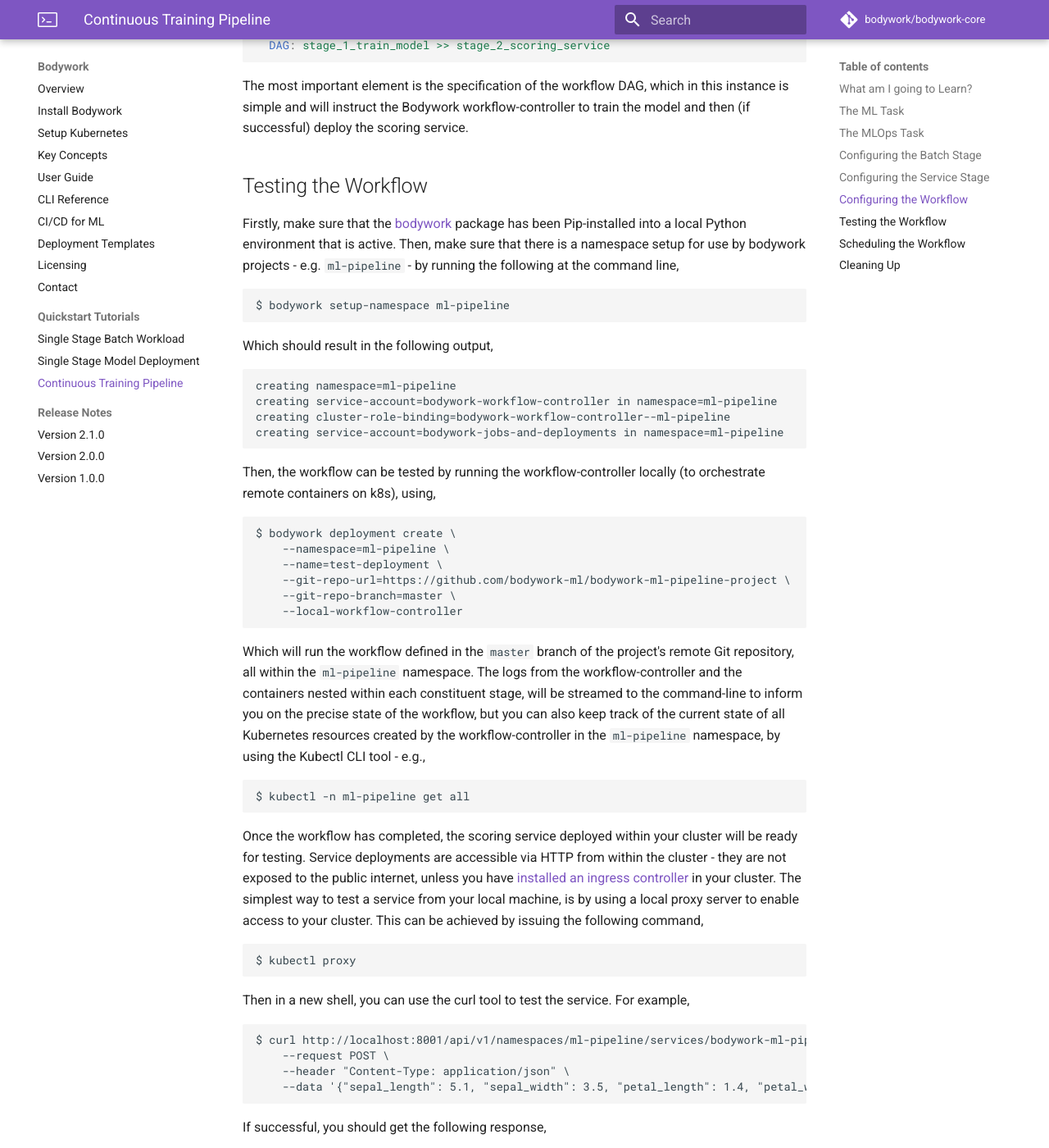
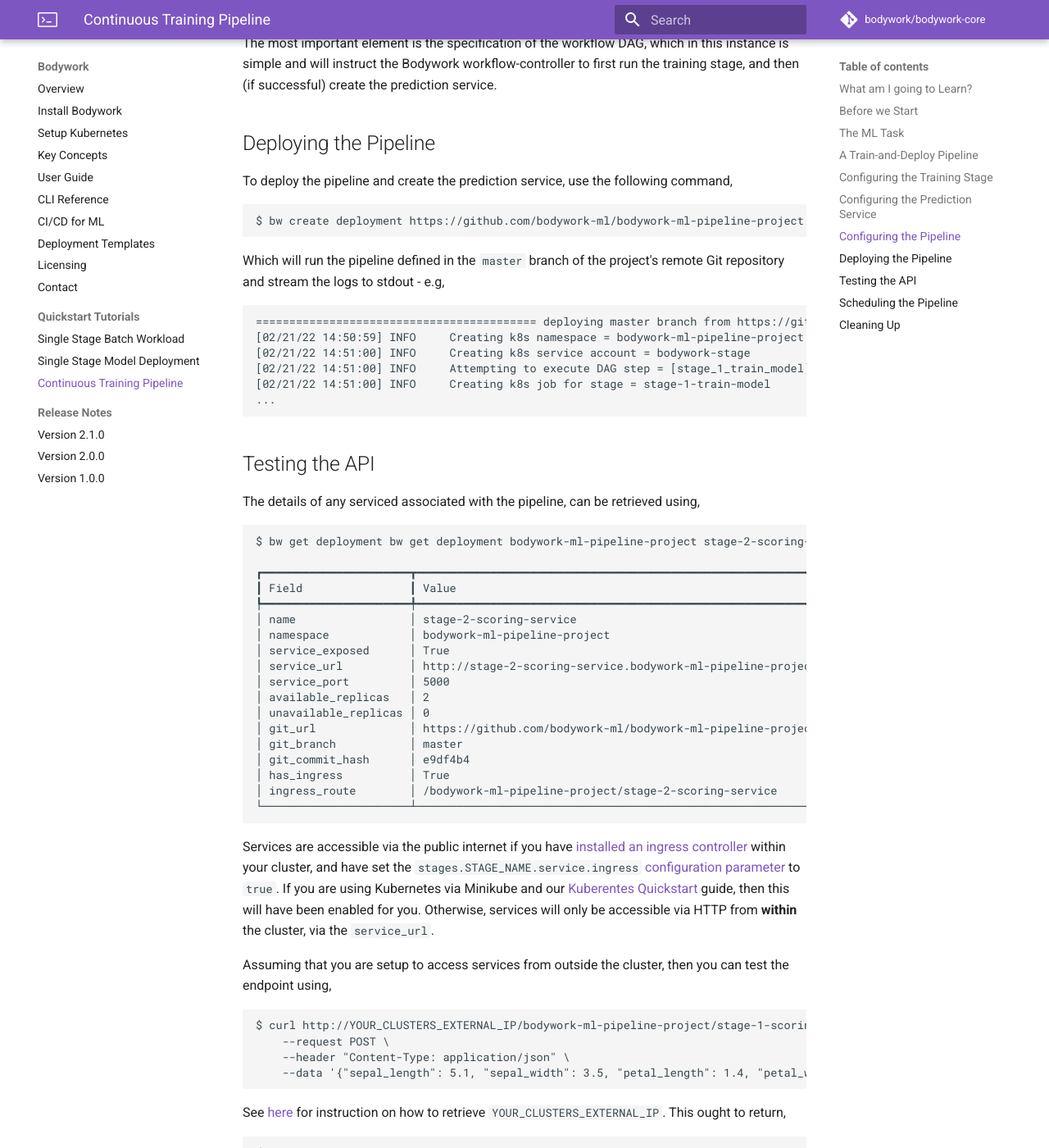
Before and after one commit to bodywork-ml/bodywork-docs, an MkDocs documentation site: the page built from docs/quickstart_ml_pipeline.md, in a window 1280 px wide and 1400 px high, scrolled down 6771 px. Shown: the whole window at 82% size. Built offline with MkDocs 1.6.1 and Material for MkDocs 9.7.7, drawn with Linux system fonts in a browser that asks for light colours; comment, search, counter and statistics services are not loaded; some of the changed text lies outside the part shown.

Commit message:
Modify quickstart tutorials.

````diff
--- a/docs/quickstart_ml_pipeline.md
+++ b/docs/quickstart_ml_pipeline.md
@@ -2,33 +2,32 @@
 
 ![deploy ML pipeline](images/ml_pipeline.png)
 
-This tutorial builds upon concepts introduced in the [Batch Job](quickstart_batch_job.md) and [Serve Model](quickstart_serve_model.md) quickstart tutorials. It demonstrates how multi-stage ML pipelines can be deployed using Bodywork.
+## What am I going to Learn?
 
-This tutorial refers to files within a Bodywork project hosted on GitHub - check it out [here](https://github.com/bodywork-ml/bodywork-ml-pipeline-project). If you want to execute the examples, you will need to have setup [access to a Kubernetes cluster](index.md#prerequisites) and [installed bodywork](installation.md) on your local machine.
+* How to develop a two stage pipeline that will train a model and then create a prediction service to exposes the model via a REST API.
+* How to deploy the pipeline to [Kubernetes](https://kubernetes.io/) using [GitHub](https://github.com/) and [Bodywork](https://bodywork.readthedocs.io/en/latest/).
+* How to schedule the pipeline to run on a schedule, so that the model is periodically re-trained and re-deployed, without the manual intervention of an ML engineer.
+
+## Before we Start
+
+This tutorial refers to files within a Bodywork template project hosted on GitHub - check it out [here](https://github.com/bodywork-ml/bodywork-ml-pipeline-project). If you want to run the examples you will need to [install Bodywork](installation.md) on your machine and setup access to Kubernetes (see the [Kubernetes Quickstart](index.md#prerequisites) for help  with this).
+
+This tutorial builds upon concepts introduced in the [Batch Workload](quickstart_batch_job.md) and [Model Deployment](quickstart_serve_model.md) quickstart tutorials. It demonstrates how multi-stage ML pipelines can be deployed with Bodywork.
 
 We **strongly** recommend that you find five minutes to read about the [key concepts](key_concepts.md) that Bodywork is built upon, before beginning to work-through the examples below.
 
 !!! info "Working with private repositories"
-    If you've cloned the example project into a private repository and intend to use it for this tutorial, then you will need to follow the necessary configuration steps detailed [here](user_guide.md#working-with-private-git-repositories-using-ssh).
-
-## What am I going to Learn?
-
-* How to map a solution to a ML task within a Jupyter notebook, into two Python modules: one for training a model and one for serving the trained model via a REST API endpoint.
-* How to execute the `train` and `deploy` modules (a simple ML pipeline), remotely on a [Kubernetes](https://kubernetes.io/) cluster, using [GitHub](https://github.com/) and [Bodywork](https://bodywork.readthedocs.io/en/latest/).
-* How to test the REST API service that has been deployed to Kubernetes.
-* How to run the pipeline on a schedule, so that the model is periodically re-trained and then re-deployed, without the manual intervention of an ML engineer.
+    If you've cloned the example project into a private repository and intend to use this when following this tutorial, then you will need to be aware of the additional steps detailed [here](user_guide.md#private-git-repositories).
 
 ## The ML Task
 
-The ML problem we have chosen to use for this example, is the classification of iris plants into one of their three sub-species, given their physical dimensions. It uses the [iris plants dataset](https://scikit-learn.org/stable/datasets/index.html#iris-dataset) and is an example of a multi-class classification task.
+The ML problem we have chosen to use for this example, is the classification of iris plants into one of their three sub-species, given their physical dimensions. It uses the infamous [iris plants dataset](https://scikit-learn.org/stable/datasets/index.html#iris-dataset) and is an example of a multi-class classification task.
 
-The Jupyter notebook titled [ml_prototype_work.ipynb](https://github.com/bodywork-ml/bodywork-ml-pipeline-project/blob/master/notebooks/ml_prototype_work.ipynb), documents the trivial ML workflow used to arrive at a proposed solution to this task. It trains a Decision Tree classifier and persists the trained model to cloud storage. Take five minutes to read through it.
+The Jupyter notebook titled [ml_prototype_work.ipynb](https://github.com/bodywork-ml/bodywork-ml-pipeline-project/blob/master/notebooks/ml_prototype_work.ipynb), documents the trivial ML workflow used to arrive at a proposed solution to this task. It trains a Decision Tree classifier and persists the trained model to cloud storage (an AWS bucket). Take five minutes to read through it.
 
-## The MLOps Task
+## A Train-and-Deploy Pipeline
 
-Now that we have developed a solution to our chosen ML task, how do we get it into production - i.e. how can we split the Jupyter notebook into a 'train-model' stage that persists a trained model to cloud storage, and a separate 'deploy-scoring-service' stage that will load the persisted model and start a web service to expose a model-scoring API?
-
-The Bodywork project for this multi-stage workflow is packaged as a [GitHub repository](https://github.com/bodywork-ml/bodywork-ml-pipeline-project), and is structured as follows,
+The two stage train-and-deploy pipeline is packaged as a [GitHub repository](https://github.com/bodywork-ml/bodywork-ml-pipeline-project), and is structured as follows,
 
 ```text
 root/
@@ -40,14 +39,16 @@ root/
  |-- bodywork.yaml
 ```
 
-All of the configuration for this deployment is held within the `bodywork.yaml` file, whose contents are reproduced below.
+All of the configuration for this deployment is held within `bodywork.yaml`, whose contents are reproduced below.
 
 ```yaml
 version: "1.0"
+
 project:
   name: bodywork-ml-pipeline-project
   docker_image: bodyworkml/bodywork-core:latest
   DAG: stage_1_train_model >> stage_2_scoring_service
+
 stages:
   stage_1_train_model:
     executable_module_path: pipeline/train_model.py
@@ -61,6 +62,7 @@ stages:
     batch:
       max_completion_time_seconds: 30
       retries: 2
+
   stage_2_scoring_service:
     executable_module_path: pipeline/serve_model.py
     requirements:
@@ -75,13 +77,14 @@ stages:
       replicas: 2
       port: 5000
       ingress: true
+
 logging:
   log_level: INFO
 ```
 
 The remainder of this tutorial is concerned with explaining how the configuration within `bodywork.yaml` is used to deploy the pipeline, as defined within the `train_model.py` and `serve_model.py` Python modules.
 
-## Configuring the Batch Stage
+## Configuring the Training Stage
 
 The `stages.stage_1_train_model.executable_module_path` points to the executable Python module - `train_model.py` - that defines what will happen when the `stage_1_train_model` (batch) stage is executed, within a pre-built [Bodywork container](https://hub.docker.com/repository/docker/bodyworkml/bodywork-core). This module contains the code required to:
 
@@ -144,7 +147,7 @@ scikit-learn==0.23.2
 * `pandas` - for manipulating the raw data; and,
 * `scikit-learn` - for training the model.
 
-Finally, the remaining parameters in `stages.stage_1_train_model` section of the `bodywork.yaml` file allow us to configure the remaining key parameters for the stage,
+Finally, the remaining parameters in `stages.stage_1_train_model` section of `bodywork.yaml` allow us to configure the remaining key parameters for the stage,
 
 ```yaml
 stage_1_train_model:
@@ -163,14 +166,14 @@ stage_1_train_model:
 
 From which it is clear to see that we have specified that this stage is a batch stage (as opposed to a service-deployment), together with an estimate of the CPU and memory resources to request from the Kubernetes cluster, how long to wait and how many times to retry, etc.
 
-## Configuring the Service Stage
+## Configuring the Prediction Service
 
 The `stages.stage_2_scoring_service.executable_module_path` parameter points to the executable Python module - `serve_model.py` - that defines what will happen when the `stage_2_scoring_service` (service) stage is executed, within a pre-built Bodywork container. This module contains the code required to:
 
 1. load the model trained in `stage_1_train_model` and persisted to cloud storage; and,
-2. start a Flask service to score instances (or rows) of data, sent as JSON to a REST API.
+2. start a Flask service to score instances (or rows) of data, sent as JSON to the API endpoing.
 
-We have chosen to use the [Flask](https://flask.palletsprojects.com/en/1.1.x/) framework with which to engineer our REST API server. The use of Flask is **not** a requirement and you are free to use different frameworks - e.g. [FastAPI](https://fastapi.tiangolo.com).
+We chose to develop the prediction service using [Flask](https://flask.palletsprojects.com/en/1.1.x/), but this is **not** a requirement in any way and you are free to use any frameworks you like - e.g., [FastAPI](https://fastapi.tiangolo.com).
 
 The contents of `serve_model.py` defines the REST API server and can be summarised as,
 
@@ -211,7 +214,7 @@ if __name__ == '__main__':
     app.run(host='0.0.0.0', port=5000)
 ```
 
-We recommend that you spend five minutes familiarising yourself with the full contents of [serve_model.py](https://github.com/bodywork-ml/bodywork-ml-pipeline-project/blob/master/pipeline/serve_model.py). When Bodywork runs the stage, it will start the server defined by `app` and expose the `/iris/v1/score` route that is being handled by `score()`. Note, that this process has no scheduled end and the stage will be kept up-and-running until it is re-deployed or [deleted](user_guide.md#deleting-redundant-service-deployments).
+We recommend that you spend five minutes familiarising yourself with the full contents of [serve_model.py](https://github.com/bodywork-ml/bodywork-ml-pipeline-project/blob/master/pipeline/serve_model.py). When Bodywork runs the stage, it will start the server defined by `app` and expose the `/iris/v1/score` route that is being handled by `score()`. Note, that this process has no scheduled end and the stage will be kept up-and-running until it is re-deployed or [deleted](user_guide.md#deleting-services).
 
 The `stages.stage_2_scoring_service.requirements` parameter in the `bodywork.yaml` file lists the 3rd party Python packages that will be Pip-installed on the pre-built Bodywork container, as required to run the `serve_model.py` module. In this example we have,
 
@@ -226,7 +229,7 @@ scikit-learn==0.23.2
 * `joblib` - for loading the persisted model;
 * `numpy` & `scikit-learn` - for working with the ML model.
 
-Finally, the remaining parameters in `stages.stage_2_scoring_service` section of the `bodywork.yaml` file allow us to configure the remaining key parameters for the stage,
+Finally, the remaining parameters in `stages.stage_2_scoring_service` section of `bodywork.yaml` allow us to configure the remaining key parameters for the stage,
 
 ```yaml
 stage_2_scoring_service:
@@ -245,11 +248,11 @@ stage_2_scoring_service:
     ingress: true
 ```
 
-From which it is clear to see that we have specified that this stage is a service (deployment) stage (as opposed to a batch stage), together with an estimate of the CPU and memory resources to request from the Kubernetes cluster, how long to wait for the service to start-up and be 'ready', which port to expose, to create a path to the service from an externally-facing ingress controller (if present in the cluster), and how many instances (or replicas) of the server should be created to stand-behind the cluster-service.
+From which it is clear to see that we have specified that this stage will create a service (as opposed to run a batch job), together with an estimate of the CPU and memory resources to request from the Kubernetes cluster, how long to wait for the service to start-up and be 'ready', which port to expose, to create a path to the service from an externally-facing ingress controller (if present in the cluster), and how many instances (or replicas) of the server should be created to stand-behind the cluster-service.
 
-## Configuring the Workflow
+## Configuring the Pipeline
 
-The `project` section of the `bodywork.yaml` file contains the configuration for the whole workflow - a workflow being a collection of stages, run in a specific order, that can be represented by a Directed Acyclic Graph (or DAG).
+The `project` section of `bodywork.yaml` contains the configuration for the pipeline,
 
 ```yaml
 project:
@@ -258,58 +261,64 @@ project:
   DAG: stage_1_train_model >> stage_2_scoring_service
 ```
 
-The most important element is the specification of the workflow DAG, which in this instance is simple and will instruct the Bodywork workflow-controller to train the model and then (if successful) deploy the scoring service.
+The most important element is the specification of the workflow DAG, which in this instance is simple and will instruct the Bodywork workflow-controller to first run the training stage, and then (if successful) create the prediction service.
 
-## Testing the Workflow
+## Deploying the Pipeline
 
-Firstly, make sure that the [bodywork](https://pypi.org/project/bodywork/) package has been Pip-installed into a local Python environment that is active. Then, make sure that there is a namespace setup for use by bodywork projects - e.g. `ml-pipeline` - by running the following at the command line,
+To deploy the pipeline and create the prediction service, use the following command,
 
 ```text
-$ bodywork setup-namespace ml-pipeline
+$ bw create deployment https://github.com/bodywork-ml/bodywork-ml-pipeline-project master
 ```
 
-Which should result in the following output,
+Which will run the pipeline defined in the `master` branch of the project's remote Git repository and stream the logs to stdout - e.g,
 
 ```text
-creating namespace=ml-pipeline
-creating service-account=bodywork-workflow-controller in namespace=ml-pipeline
-creating cluster-role-binding=bodywork-workflow-controller--ml-pipeline
-creating service-account=bodywork-jobs-and-deployments in namespace=ml-pipeline
+========================================== deploying master branch from https://github.com/bodywork-ml/bodywork-ml-pipeline-project ===========================================
+[02/21/22 14:50:59] INFO     Creating k8s namespace = bodywork-ml-pipeline-project
+[02/21/22 14:51:00] INFO     Creating k8s service account = bodywork-stage
+[02/21/22 14:51:00] INFO     Attempting to execute DAG step = [stage_1_train_model]
+[02/21/22 14:51:00] INFO     Creating k8s job for stage = stage-1-train-model
+...
 ```
 
-Then, the workflow can be tested by running the workflow-controller locally (to orchestrate remote containers on k8s), using,
+## Testing the API
+
+The details of any serviced associated with the pipeline, can be retrieved using,
 
 ```text
-$ bodywork deployment create \
-    --namespace=ml-pipeline \
-    --name=test-deployment \
-    --git-repo-url=https://github.com/bodywork-ml/bodywork-ml-pipeline-project \
-    --git-repo-branch=master \
-    --local-workflow-controller
+$ bw get deployment bw get deployment bodywork-ml-pipeline-project stage-2-scoring-service
+
+┏━━━━━━━━━━━━━━━━━━━━━━┳━━━━━━━━━━━━━━━━━━━━━━━━━━━━━━━━━━━━━━━━━━━━━━━━━━━━━━━━━━━━━━━━━━━━━━━━━━━━━━━┓
+┃ Field                ┃ Value                                                                         ┃
+┡━━━━━━━━━━━━━━━━━━━━━━╇━━━━━━━━━━━━━━━━━━━━━━━━━━━━━━━━━━━━━━━━━━━━━━━━━━━━━━━━━━━━━━━━━━━━━━━━━━━━━━━┩
+│ name                 │ stage-2-scoring-service                                                       │
+│ namespace            │ bodywork-ml-pipeline-project                                                  │
+│ service_exposed      │ True                                                                          │
+│ service_url          │ http://stage-2-scoring-service.bodywork-ml-pipeline-project.svc.cluster.local │
+│ service_port         │ 5000                                                                          │
+│ available_replicas   │ 2                                                                             │
+│ unavailable_replicas │ 0                                                                             │
+│ git_url              │ https://github.com/bodywork-ml/bodywork-ml-pipeline-project                   │
+│ git_branch           │ master                                                                        │
+│ git_commit_hash      │ e9df4b4                                                                       │
+│ has_ingress          │ True                                                                          │
+│ ingress_route        │ /bodywork-ml-pipeline-project/stage-2-scoring-service                         │
+└──────────────────────┴───────────────────────────────────────────────────────────────────────────────┘
 ```
 
-Which will run the workflow defined in the `master` branch of the project's remote Git repository, all within the `ml-pipeline` namespace. The logs from the workflow-controller and the containers nested within each constituent stage, will be streamed to the command-line to inform you on the precise state of the workflow, but you can also keep track of the current state of all Kubernetes resources created by the workflow-controller in the `ml-pipeline` namespace, by using the Kubectl CLI tool - e.g.,
+Services are accessible via the public internet if you have [installed an ingress controller](kubernetes.md#installing-nginx) within your cluster, and have set the `stages.STAGE_NAME.service.ingress` [configuration parameter](#service-deployment-stages) to `true`. If you are using Kubernetes via Minikube and our [Kuberentes Quickstart](kubernetes.md#quickstart) guide, then this will have been enabled for you. Otherwise, services will only be accessible via HTTP from **within** the cluster, via the `service_url`.
+
+Assuming that you are setup to access services from outside the cluster, then you can test the endpoint using,
 
 ```text
-$ kubectl -n ml-pipeline get all
-```
-
-Once the workflow has completed, the scoring service deployed within your cluster will be ready for testing. Service deployments are accessible via HTTP from within the cluster - they are not exposed to the public internet, unless you have [installed an ingress controller](kubernetes.md#configuring-ingress) in your cluster. The simplest way to test a service from your local machine, is by using a local proxy server to enable access to your cluster. This can be achieved by issuing the following command,
-
-```text
-$ kubectl proxy
-```
-
-Then in a new shell, you can use the curl tool to test the service. For example,
-
-```text
-$ curl http://localhost:8001/api/v1/namespaces/ml-pipeline/services/bodywork-ml-pipeline-project--stage-2-scoring-service/proxy/iris/v1/score \
+$ curl http://YOUR_CLUSTERS_EXTERNAL_IP/bodywork-ml-pipeline-project/stage-1-scoring-service/iris/v1/score \
     --request POST \
     --header "Content-Type: application/json" \
     --data '{"sepal_length": 5.1, "sepal_width": 3.5, "petal_length": 1.4, "petal_width": 0.2}'
 ```
 
-If successful, you should get the following response,
+See [here](kubernetes.md#connecting-to-the-cluster) for instruction on how to retrieve `YOUR_CLUSTERS_EXTERNAL_IP`. This ought to return,
 
 ```json
 {
@@ -319,60 +328,52 @@ If successful, you should get the following response,
 }
 ```
 
-If an ingress controller is operational in your cluster, then the service can be tested via the public internet using,
+According to how the payload has been defined in the `stage_2_scoring_service/serve_model.py` module.
+
+## Scheduling the Pipeline
+
+If you're happy with the results of this test deployment, you can then schedule the pipeline to run on the cluster, on a schedule. For example, to setup the the workflow to run every day at midnight, use the following command,
 
 ```text
-$ curl http://YOUR_CLUSTERS_EXTERNAL_IP/ml-pipeline/bodywork-ml-pipeline-project--stage-2-scoring-service/iris/v1/score \
-    --request POST \
-    --header "Content-Type: application/json" \
-    --data '{"sepal_length": 5.1, "sepal_width": 3.5, "petal_length": 1.4, "petal_width": 0.2}'
+$ bw create cronjob https://github.com/bodywork-ml/bodywork-ml-pipeline-project master \
+    --name daily \
+    --schedule "0 * * * *" \
+    --retries 2
 ```
 
-See [here](kubernetes.md#connecting-to-the-cluster) for instruction on how to retrieve `YOUR_CLUSTERS_EXTERNAL_IP`.
+Each scheduled pipeline execution will attempt to run the pipeline - i.e., retraining the model and updating the prediction service - as defined by the state of this repository's `master` branch at the time of execution.
 
-## Scheduling the Workflow
-
-If you're happy with the test results, then you can schedule the workflow-controller to operate remotely on the cluster as a Kubernetes cronjob. To setup the the workflow to run every hour, for example, use the following command,
+To get the execution history for this cronjob use,
 
 ```text
-$ bodywork cronjob create \
-    --namespace=ml-pipeline \
-    --name=ml-pipeline \
-    --schedule="* 0 * * *" \
-    --git-repo-url=https://github.com/bodywork-ml/bodywork-ml-pipeline-project \
-    --git-repo-branch=master \
-    --retries=2
-```
-
-Each scheduled workflow will attempt to re-run the workflow, end-to-end, as defined by the state of this repository's `master` branch at the time of execution - performing rolling-updates to service-deployments and automatic roll-backs in the event of failure.
-
-To get the execution history for all `ml-pipeline` jobs use,
-
-```text
-$ bodywork cronjob history \
-    --namespace=ml-pipeline \
-    --name=ml-pipeline
+$ bw get cronjob daily --history
 ```
 
 Which should return output along the lines of,
 
 ```text
-JOB_NAME                                START_TIME                    COMPLETION_TIME               ACTIVE      SUCCEEDED       FAILED
-ml-pipeline-1605214260          2020-11-12 20:51:04+00:00     2020-11-12 20:52:34+00:00     0           1               0
+       workflow job = daily-1645446900
+┏━━━━━━━━━━━━━━━━━┳━━━━━━━━━━━━━━━━━━━━━━━━━━━┓
+┃ Field           ┃ Value                     ┃
+┡━━━━━━━━━━━━━━━━━╇━━━━━━━━━━━━━━━━━━━━━━━━━━━┩
+│ start_time      │ 2022-02-21 12:35:06+00:00 │
+│ completion_time │ 2022-02-21 12:39:32+01:03 │
+│ active          │ False                     │
+│ succeeded       │ True                      │
+│ failed          │ False                     │
+└─────────────────┴───────────────────────────┘
 ```
 
 Then to stream the logs from any given cronjob run (e.g. to debug and/or monitor for errors), use,
 
 ```text
-$ bodywork cronjob logs \
-    --namespace=ml-pipeline \
-    --name=ml-pipeline-1605214260
+$ bw get cronjobs daily --logs hourly-1645446900
 ```
 
 ## Cleaning Up
 
-To clean-up the deployment in its entirety, delete the namespace using kubectl - e.g. by running,
+To tear-down the prediction service created by the pipeline you can use,
 
 ```text
-$ kubectl delete ns ml-pipeline
+$ bw delete deployment bodywork-ml-pipeline-project
 ```
--- a/docs/quickstart_serve_model.md
+++ b/docs/quickstart_serve_model.md
@@ -36,7 +36,7 @@ We have added the pre-trained model to the project's Git repository for convenie
 
 ## Configuring the Service
 
-All of the configuration for this deployment is held within the `bodywork.yaml` file, whose contents are reproduced below.
+All of the configuration for this deployment is held within `bodywork.yaml`, whose contents are reproduced below.
 
 ```yaml
 version: "1.0"
@@ -215,13 +215,13 @@ Services are accessible via the public internet if you have [installed an ingres
 Assuming that you are setup to access services from outside the cluster, then you can test the endpoint using,
 
 ```text
-$ curl http://192.168.49.2/bodywork-serve-model-project/scoring-service/iris/v1/score \
+$ curl http://YOUR_CLUSTERS_EXTERNAL_IP/bodywork-serve-model-project/scoring-service/iris/v1/score \
     --request POST \
     --header "Content-Type: application/json" \
     --data '{"sepal_length": 5.1, "sepal_width": 3.5, "petal_length": 1.4, "petal_width": 0.2}'
 ```
 
-That ought to return,
+See [here](kubernetes.md#connecting-to-the-cluster) for instruction on how to retrieve `YOUR_CLUSTERS_EXTERNAL_IP`. This ought to return,
 
 ```json
 {
@@ -235,7 +235,7 @@ According to how the payload has been defined in the `scoring-service/serve.py`
 
 ## Cleaning Up
 
-To tear-down the service created by the pipeline you can use,
+To tear-down the prediction service created by the pipeline you can use,
 
 ```text
 $ bw delete deployment bodywork-serve-model-project
````
Also changed, not shown: docs/quickstart_batch_job.md (+2 -2 lines).
